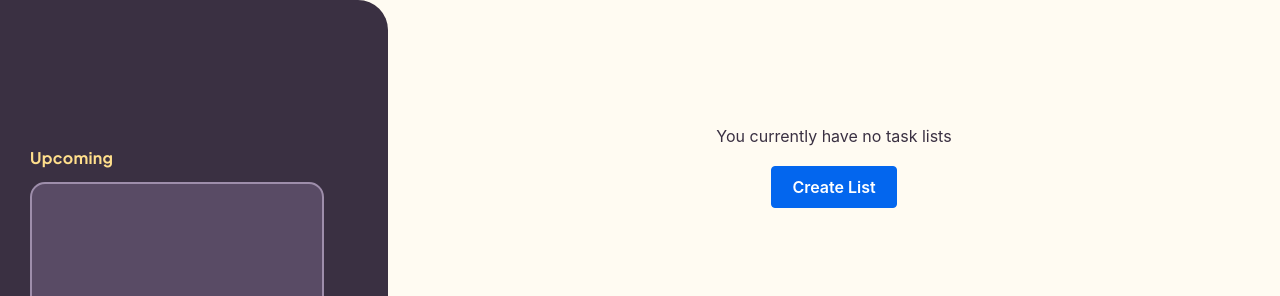
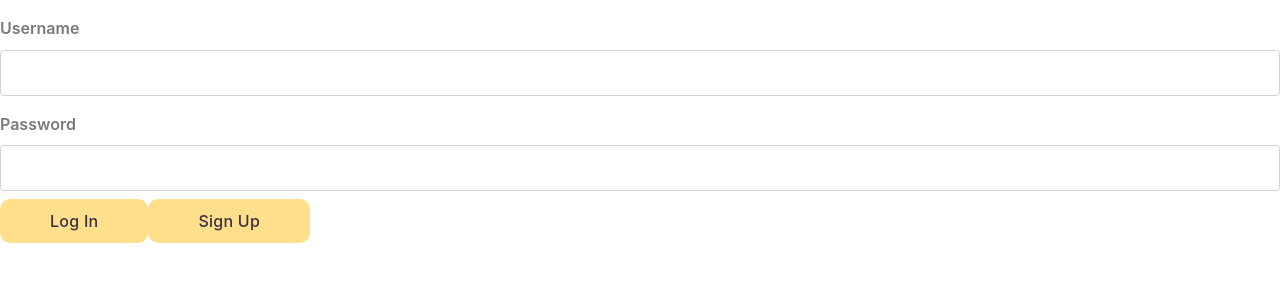
Before and after one commit to lzhu19/dandy-doers, a React (Vite) app in the folder packages/frontend/: page / in a window 1280 px wide. Shown: the top 296 px of the page. Built offline with nearby package versions, Linux system fonts and the light colour scheme; no server answers.

Commit message:
Added login screen

```diff
--- /dev/null
+++ b/packages/frontend/src/Login.jsx
@@ -0,0 +1,51 @@
+import { useState, useEffect } from 'react';
+
+function Login(props) {
+  const [creds, setCreds] = useState({ username: '', pwd: '' });
+
+  function handleChange(event) {
+    const { name, value } = event.target;
+    setCreds({ ...creds, [name]: value });
+  }
+
+  function submit(handler) {
+    handler(creds);
+    setCreds({ username: '', pwd: '' });
+  }
+
+  return (
+    <form onSubmit={(event) => event.preventDefault()}>
+      <label htmlFor="username">Username</label>
+      <input
+        type="text"
+        id="username"
+        name="username"
+        value={creds.username}
+        onChange={handleChange}
+      />
+      <label htmlFor="pwd">Password</label>
+      <input
+        type="password"
+        id="pwd"
+        name="pwd"
+        value={creds.pwd}
+        onChange={handleChange}
+      />
+      <input
+        type="button"
+        value="Log In"
+        className="add-task-button"
+        onClick={() => submit(props.handleLogin)}
+      />
+      <input
+        type="button"
+        value="Sign Up"
+        className="add-task-button"
+        onClick={() => submit(props.handleSignup)}
+      />
+      {props.message && <p role="alert">{props.message}</p>}
+    </form>
+  );
+}
+
+export default Login;
--- a/packages/frontend/src/MyApp.jsx
+++ b/packages/frontend/src/MyApp.jsx
@@ -7,6 +7,9 @@ import DeleteList from './DeleteList';
 import ListSection from './ListSection';
 import SearchBar from './SearchBar';
 import TaskDetails from './TaskDetails';
+import Login from './Login';
+
+const INVALID_TOKEN = 'Invalid token';
 
 function MyApp() {
   const [tasks, setTasks] = useState([]);
@@ -33,13 +36,76 @@ function MyApp() {
   const [deletedTasks, setDeletedTasks] = useState([]);
   const [isMoveTaskOpen, setIsMoveTaskOpen] = useState(false);
 
+  const [token, setToken] = useState(INVALID_TOKEN);
+  const [message, setMessage] = useState('');
+
+  function addAuthHeader(otherHeaders = {}) {
+    if (token === INVALID_TOKEN) {
+      return otherHeaders;
+    } else {
+      return {
+        ...otherHeaders,
+        Authorization: `Bearer ${token}`,
+      };
+    }
+  }
+
+  function loginUser(creds) {
+    return fetch(`http://localhost:8000/login`, {
+      method: 'POST',
+      headers: {
+        'Content-Type': 'application/json',
+      },
+      body: JSON.stringify(creds),
+    })
+      .then((response) => {
+        if (response.status === 200) {
+          setMessage('');
+          return response.json().then((payload) => setToken(payload.token));
+        }
+        setMessage('Login failed. Incorrect username or password.');
+      })
+      .catch((error) => {
+        setMessage(`Login Error: ${error}`);
+      });
+  }
+
+  function signupUser(creds) {
+    return fetch(`http://localhost:8000/signup`, {
+      method: 'POST',
+      headers: {
+        'Content-Type': 'application/json',
+      },
+      body: JSON.stringify(creds),
+    })
+      .then((response) => {
+        if (response.status === 201) {
+          setMessage('');
+          return response.json().then((payload) => setToken(payload.token));
+        }
+        if (response.status === 409) {
+          setMessage(
+            'Username already exists, time to channel that creativity.'
+          );
+        } else {
+          setMessage(
+            `Sign up failed. Please enter a valid username and password.`
+          );
+        }
+      })
+      .catch((error) => setMessage(`Signup Error: ${error}`));
+  }
+
   function fetchTasks() {
-    const promise = fetch('http://localhost:8000/tasks');
-    return promise;
+    return fetch('http://localhost:8000/tasks', {
+      headers: addAuthHeader(),
+    });
   }
 
   function fetchLists() {
-    return fetch('http://localhost:8000/lists');
+    return fetch('http://localhost:8000/lists', {
+      headers: addAuthHeader(),
+    });
   }
 
   async function createList(event) {
@@ -438,6 +504,7 @@ function MyApp() {
   }
 
   useEffect(() => {
+    if (token === INVALID_TOKEN) return;
     fetchTasks()
       .then((res) => res.json()) // convert response to json
       .then((tasks) => {
@@ -472,7 +539,7 @@ function MyApp() {
       .catch((error) => {
         console.log(error);
       });
-  }, []); // empty array here indicates that hook should be called only when component first mounts
+  }, [token]);
 
   const currentList =
     lists.find((list) => list._id === selectedListId) ?? lists[0];
@@ -536,6 +603,16 @@ function MyApp() {
     } catch (error) {
       console.error('Could not save task order:', error);
     }
+  }
+
+  if (token === INVALID_TOKEN) {
+    return (
+      <Login
+        handleLogin={loginUser}
+        handleSignup={signupUser}
+        message={message}
+      />
+    );
   }
 
   return (
```
